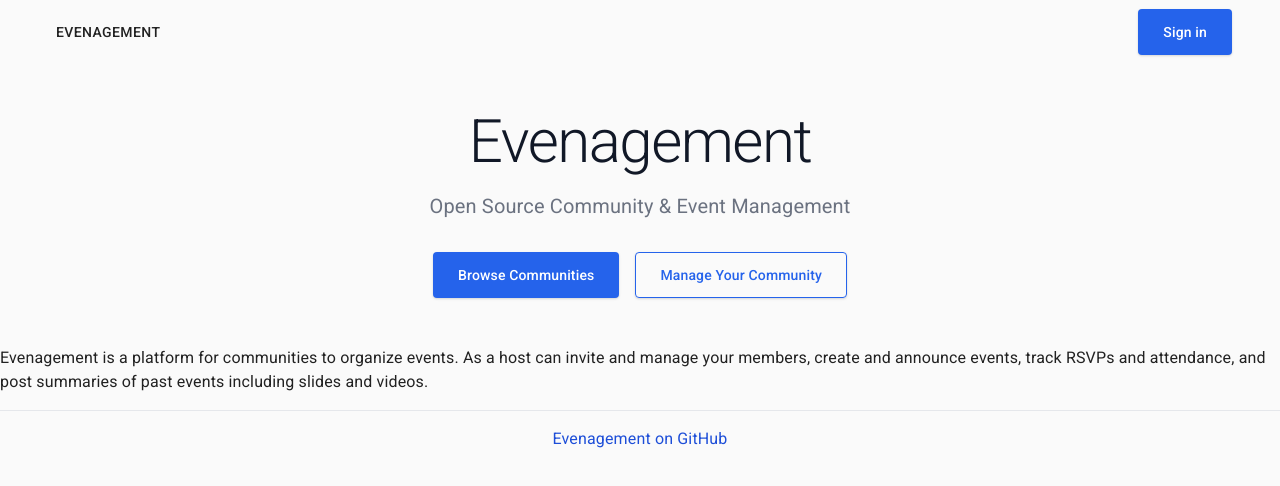
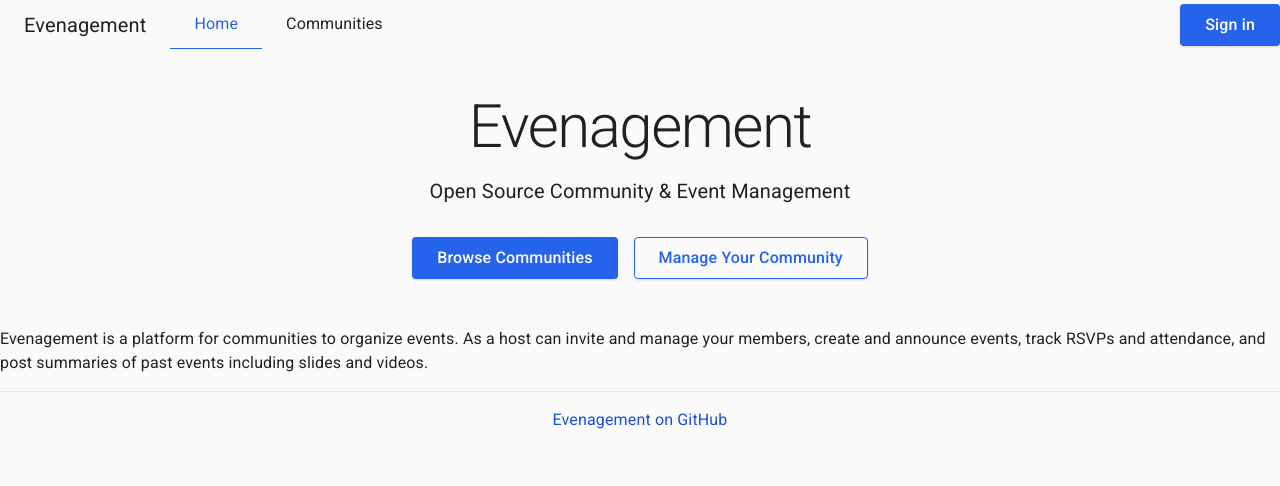
Before and after one commit to jdiehl/evenagement, a Next.js app: page / in a window 1280 px wide. Shown: the top 486 px of the page. Built offline with nearby package versions, Linux system fonts and the light colour scheme; no server answers.

Commit message:
converted navbar to tailwind

```diff
--- a/components/atoms/Button.tsx
+++ b/components/atoms/Button.tsx
@@ -17,7 +17,7 @@ function extraStylesForType(type: ButtonType) {
 }
 
 function stylesForType(type: ButtonType) {
-  let styles = ['px-6', 'py-3', 'select-none', 'font-medium', 'rounded', 'shadow', 'hover:shadow-lg', 'outline-none', 'focus:outline-none', 'cursor-pointer']
+  let styles = ['px-6', 'py-2', 'select-none', 'text-base', 'font-medium', 'rounded', 'shadow', 'hover:shadow-lg', 'outline-none', 'focus:outline-none', 'cursor-pointer']
   styles = styles.concat(extraStylesForType(type))
   return styles.join(' ')
 }
--- a/components/molecules/Hero.tsx
+++ b/components/molecules/Hero.tsx
@@ -8,10 +8,10 @@ interface HeroProps {
 export default function Hero({ title, subtitle }: HeroProps) {
   return (
     <div className="text-center mb-4 md:mb-12">
-      <h1 className="mt-4 sm:mt-6 md:mt-12 text-4xl sm:text-5xl md:text-6xl tracking-tight font-thin text-gray-900">
+      <h1 className="mt-4 sm:mt-6 md:mt-12 text-4xl sm:text-5xl md:text-6xl tracking-tight font-thin">
         {title || 'Evenagement'}
       </h1>
-      <p className="mt-3 sm:mt-5 text-base sm:text-lg md:text-xl text-gray-500">
+      <p className="mt-3 sm:mt-5 text-base sm:text-lg md:text-xl">
         {subtitle || 'Open Source Community & Event Management'}
       </p>
       <div className="mt-5 md:mt-8 flex flex-col md:flex-row space-y-4 md:space-y-0 md:space-x-4 justify-center">
--- a/components/organisms/MainBar.tsx
+++ b/components/organisms/MainBar.tsx
@@ -1,37 +1,44 @@
-import AppBar from '@material-ui/core/AppBar'
-import Button from '@material-ui/core/Button'
-import Container from '@material-ui/core/Container'
-import Toolbar from '@material-ui/core/Toolbar'
-import { makeStyles } from '@material-ui/core/styles'
 import Link from 'next/link'
-import { useContext } from 'react'
+import { useRouter } from 'next/router'
+import { PropsWithChildren, useContext } from 'react'
 
 import UserContext from '../../context/UserContext'
-import UserMenu from '../UserMenu'
 import LoginButton from '../molecules/LoginButton'
 
-const useStyles = makeStyles(theme => ({
-  grow: {
-    flexGrow: 1,
-  },
-}))
+import UserMenu from './UserMenu'
+
+interface NavBarItemProps {
+  href: string
+}
+
+function NavBarItem({ children, href }: PropsWithChildren<NavBarItemProps>) {
+  const router = useRouter()
+  let className = 'px-6 py-3 text-base text-medium hover:text-blue-700 transition-all border-b'
+  if (router.pathname === href) {
+    className += ' text-blue-600 border-blue-600'
+  } else {
+    className += '  border-transparent'
+  }
+  return (
+    <Link href={href}>
+      <a className={className}>
+        {children}
+      </a>
+    </Link>
+  )
+}
 
 export default function MainBar() {
   const user = useContext(UserContext)
-  const classes = useStyles()
   return (
-    <nav>
-      <AppBar color="transparent" elevation={0} position="static">
-        <Container>
-          <Toolbar>
-            <Link href="/">
-              <Button>Evenagement</Button>
-            </Link>
-            <div className={classes.grow} />
-            {user ? <UserMenu /> : <LoginButton />}
-          </Toolbar>
-        </Container>
-      </AppBar>
+    <nav className="container mx-auto flex items-center">
+      <Link href="/">
+        <a className="px-6 py-1 text-xl text-thin">Evenagement</a>
+      </Link>
+      <NavBarItem href="/">Home</NavBarItem>
+      <NavBarItem href="/communities">Communities</NavBarItem>
+      <div className="flex-grow" />
+      {user ? <UserMenu /> : <LoginButton />}
     </nav>
   )
 }
--- a/components/UserMenu.tsx
+++ b/components/organisms/UserMenu.tsx
@@ -9,8 +9,8 @@ import AccountCircleIcon from '@material-ui/icons/AccountCircle'
 import Link from 'next/link'
 import { useContext, useRef, useState } from 'react'
 
-import UserContext from '../context/UserContext'
-import { signout } from '../services/auth'
+import UserContext from '../../context/UserContext'
+import { signout } from '../../services/auth'
 
 export default function UserMenu() {
   const user = useContext(UserContext)
```
Also changed, not shown: 1 other file (tests, documents, lock files or other folders).
